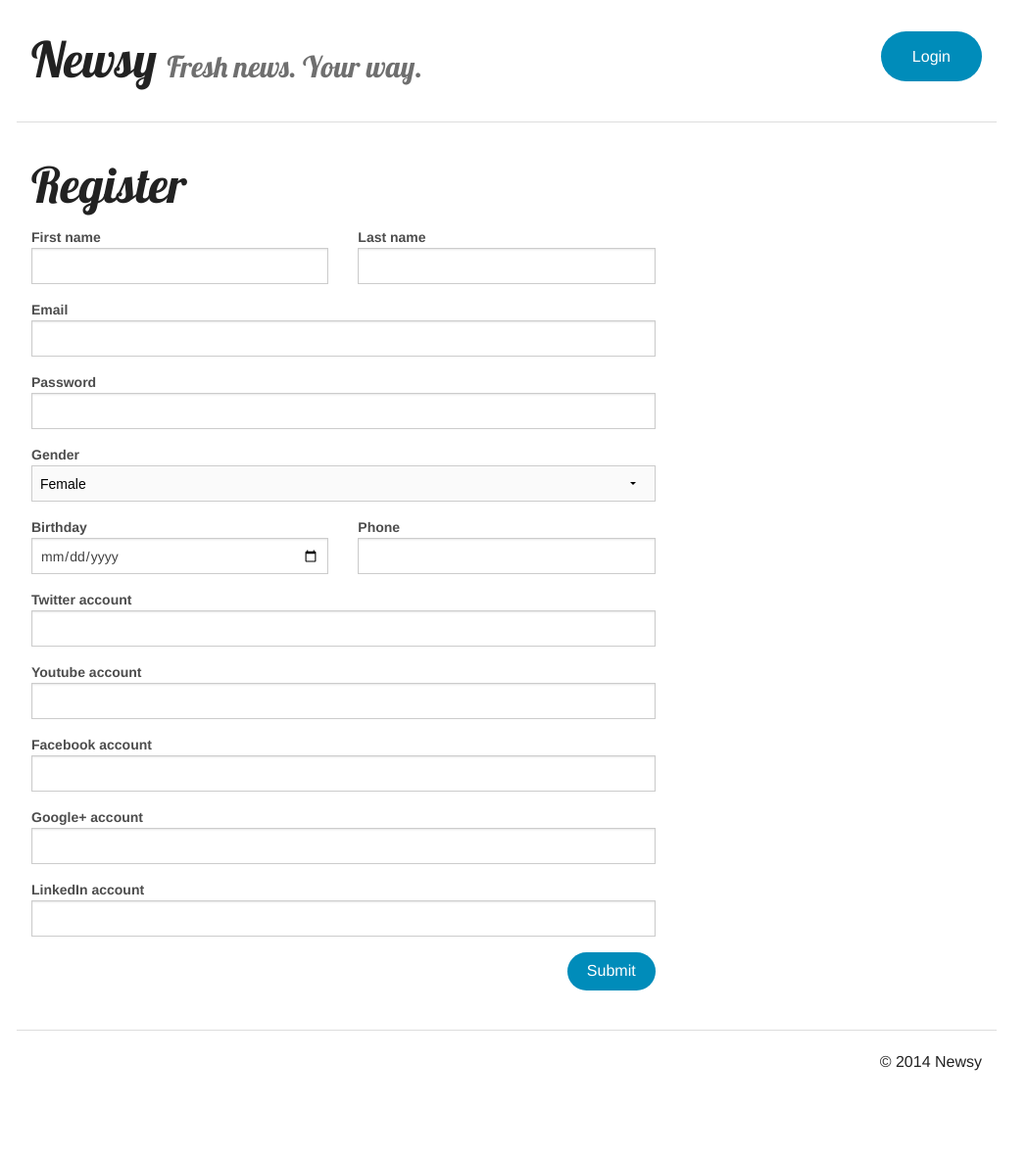
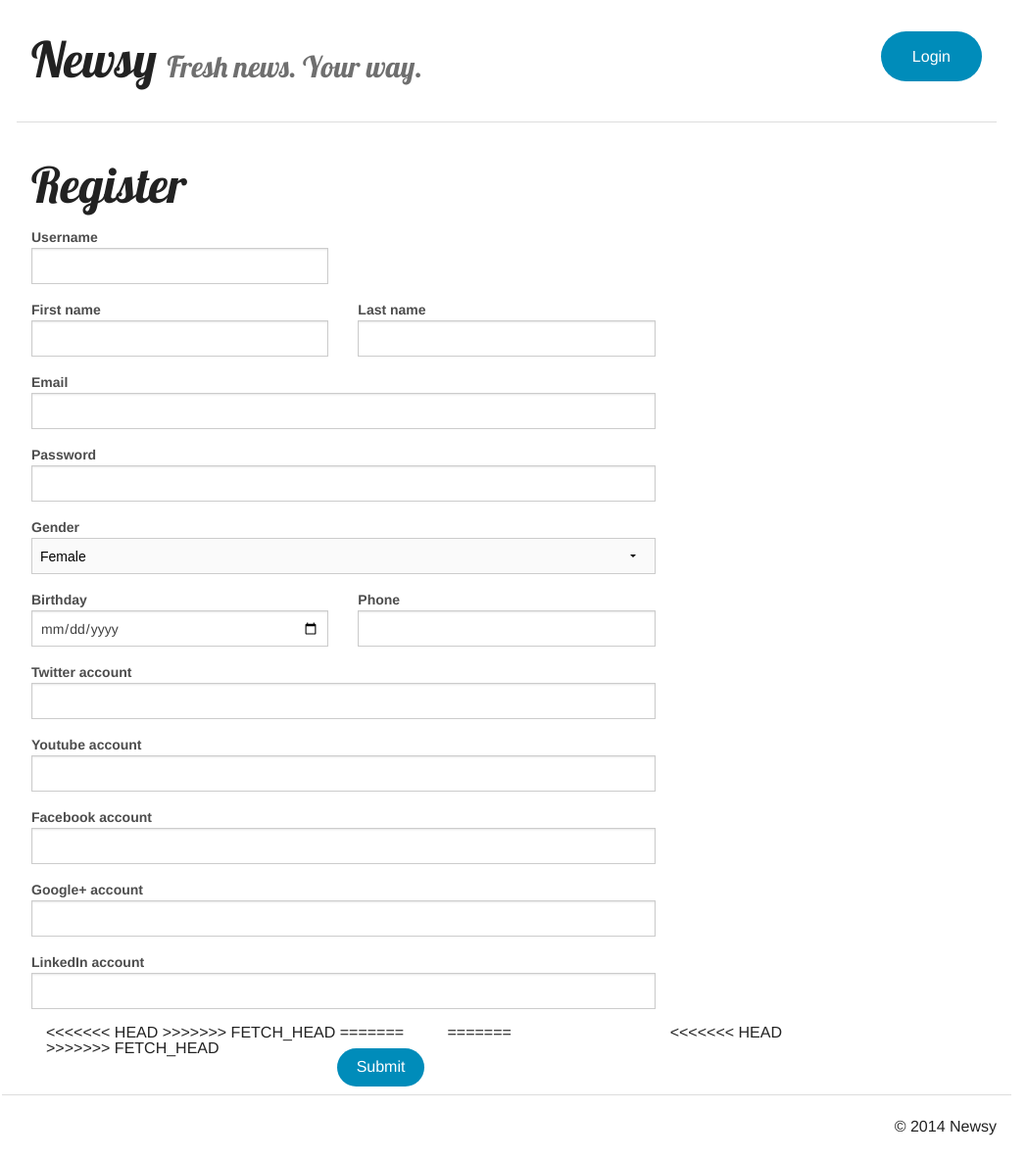
Before and after one commit to tiagoc/Newsy, a PHP site: page /pages/createuser.php in a window 1280 px wide. Shown: the whole page at 98% size, without its empty margins (123-1171 px from the left). Before the commit the page ends 1093 px from the top, so only its background shows below. Run offline with PHP 8.4, Linux system fonts and the light colour scheme; some libraries are stand-ins or nearby versions.

Commit message:
Improvements in create news, register and news

```diff
--- a/css/custom.css
+++ b/css/custom.css
@@ -68,16 +68,43 @@ p {
 .large-6.columns img{
     padding-top: 0.4em;
 }
+textarea{
+    min-height: 150px;
+}
 
+/* Main Page - News */
 #category{
     padding-bottom: 3px;
     color: #008cba;
     font-weight: bold;
 }
 
-textarea{
-    min-height: 150px;
+/* Article */
+.comment-username, .comment-datetime{
+    display: inline;
 }
+
+.comment-username{
+    margin-right: 1rem;
+}
+
+/* Create News */
+label[for="title"], label[for="body"], label[for="categories"]{
+    cursor: default;
+}
+
+textarea[name="body"]{
+    height: 15rem;
+}
+
+label[for="categories"]{
+    padding-top: 1.3em;
+}
+
+input[type="submit"]{
+    margin: 0.5em;
+}
+
 
 /* User Profile */
 .fi-torso{
@@ -174,3 +201,8 @@ textarea{
 #user-menu li i{
     margin-right: 4%;
 }
+
+/* Register User */
+#reg-form label{
+    cursor: default;
+}
--- a/pages/article.php
+++ b/pages/article.php
@@ -7,7 +7,7 @@
     <div class="large-9 columns" role="content">
 
         <article>
-            <h3><a href="#">Blog Post Title</a></h3>
+            <h3><a href="#">News Title</a></h3>
             <h4><small>Written by <a href="#">John Smith</a> on August 12, 2012.</small></h4>
 
             <div class="row">
@@ -32,12 +32,12 @@
         <div id="comments">
 
             <div class="panel radius">
-                <h5><small>José Miranda - 11/03/2014 22:15</small></h5>
+                <h5><small><div class="comment-username">José Miranda</div><div class="comment-datetime">11/03/2014   22:15</div></small></h5>
                 <p>This is some great news!</p>
             </div>
 
             <div class="panel radius">
-                <h5><small>Roger Dickinson - 11/03/2014 22:30</small></h5>
+                <h5><small><div class="comment-username">Roger Dickinson</div><div class="comment-datetime">11/03/2014   22:30</div></small></h5>
                 <p>I fondly agree with Miranda!</p>
             </div>
 
--- a/pages/createnews.php
+++ b/pages/createnews.php
@@ -2,7 +2,7 @@
 
 <div class="row">
     <div class="small-12 columns">
-        <h1>Write new Article</h1>
+        <h1>Write News</h1>
 
         <form>
             <div class="row">
--- a/pages/createuser.php
+++ b/pages/createuser.php
@@ -7,11 +7,17 @@
         <div class="row">
             <div class="small-12 columns">
                 <div class="row">
-                    <div class="large-4 columns">
+                    <div id="reg-form" class="large-4 columns">
+                    	<label for="username"><b>Username</b></label>
+                        <input type="text" name="username"/>
+                	</div>
+                </div>
+                <div class="row">
+                    <div id="reg-form" class="large-4 columns">
                         <label for="fname"><b>First name</b></label>
                         <input type="text" name="fname"/>
                     </div>
-                    <div class="large-4 columns">
+                    <div id="reg-form" class="large-4 columns">
                         <label for="lname"><b>Last name</b></label>
                         <input type="text" name="lname"/>
                     </div>
@@ -19,20 +25,20 @@
                     <div class="large-4 columns"></div>
                 </div>
                 <div class="row">
-                    <div class="large-8 columns">
+                    <div id="reg-form" class="large-8 columns">
                         <label for="email"><b>Email</b></label>
                         <input type="email" name="email"/>
                     </div>
                 </div>
                 <div class="row">
-                    <div class="large-8 columns">
+                    <div id="reg-form" class="large-8 columns">
                         <label for="password"><b>Password</b></label>
                         <input type="password" name="password"/>
                     </div>
                 </div>
                 <div class="row">
-                    <div class="large-8 columns">
-                        <label for="birthday"><b>Gender</b></label>
+                    <div id="reg-form" class="large-8 columns">
+                        <label for="birthday" ><b>Gender</b></label>
                         <select name="gender">
                             <option value="male" selected> Male </option>
                             <option value="female" selected> Female </option>
@@ -40,11 +46,11 @@
                     </div>
                 </div>
                 <div class="row">
-                    <div class="large-4 columns">
+                    <div id="reg-form" class="large-4 columns">
                         <label for="birthday"><b>Birthday</b></label>
                         <input type="date" name="date"/>
                     </div>
-                    <div class="large-4 columns">
+                    <div id="reg-form" class="large-4 columns">
                         <label for=""><b>Phone</b></label>
                         <input type="text" name=""/>
                     </div>
@@ -52,37 +58,44 @@
                     <div class="large-4 columns"></div>
                 </div>
                 <div class="row">
-                    <div class="large-8 columns">
+                    <div id="reg-form" class="large-8 columns">
                         <label for="twitter"><b>Twitter account</b></label>
                         <input type="url" name="twitter"/>
                     </div>
                 </div>
                 <div class="row">
-                    <div class="large-8 columns">
+                    <div id="reg-form" class="large-8 columns">
                         <label for="youtube"><b>Youtube account</b></label>
                         <input type="url" name="youtube"/>
                     </div>
                 </div>
                 <div class="row">
-                    <div class="large-8 columns">
+                    <div id="reg-form" class="large-8 columns">
                         <label for="facebook"><b>Facebook account</b></label>
                         <input type="url" name="facebook"/>
                     </div>
                 </div>
                 <div class="row">
-                    <div class="large-8 columns">
+                    <div id="reg-form" class="large-8 columns">
                         <label for="googleplus"><b>Google+ account</b></label>
                         <input type="url" name="googleplus"/>
                     </div>
                 </div>
                 <div class="row">
-                    <div class="large-8 columns">
+                    <div id="reg-form" class="large-8 columns">
                         <label for="linkedin"><b>LinkedIn account</b></label>
                         <input type="url" name="linkedin"/>
                     </div>
                 </div>
                 <div class="row">
+<<<<<<< HEAD
+                    <div id="reg-form" class="large-8 columns">
+=======
                     <div class="large-8 columns">
+<<<<<<< HEAD
+>>>>>>> FETCH_HEAD
+=======
+>>>>>>> FETCH_HEAD
                         <input type="submit" value="Submit" class="right button tiny round"/>
                     </div>
                 </div>
```
